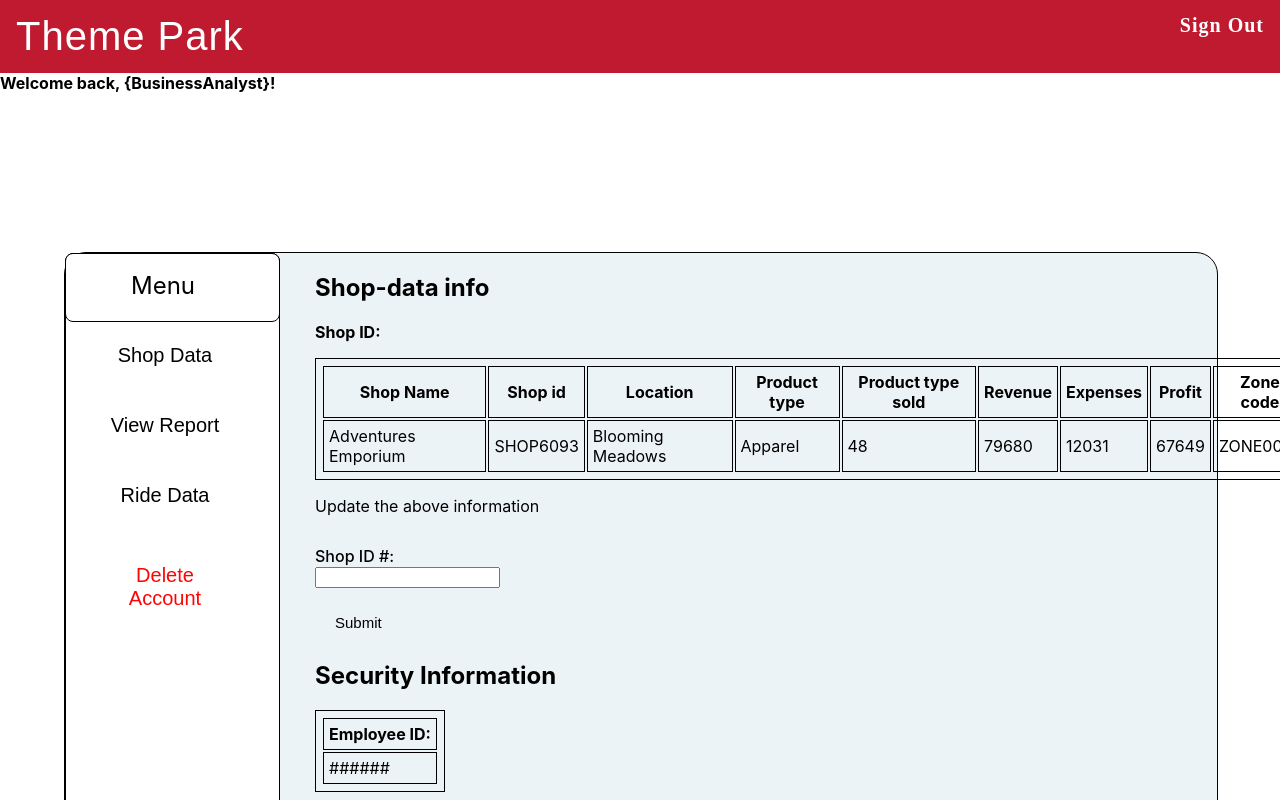
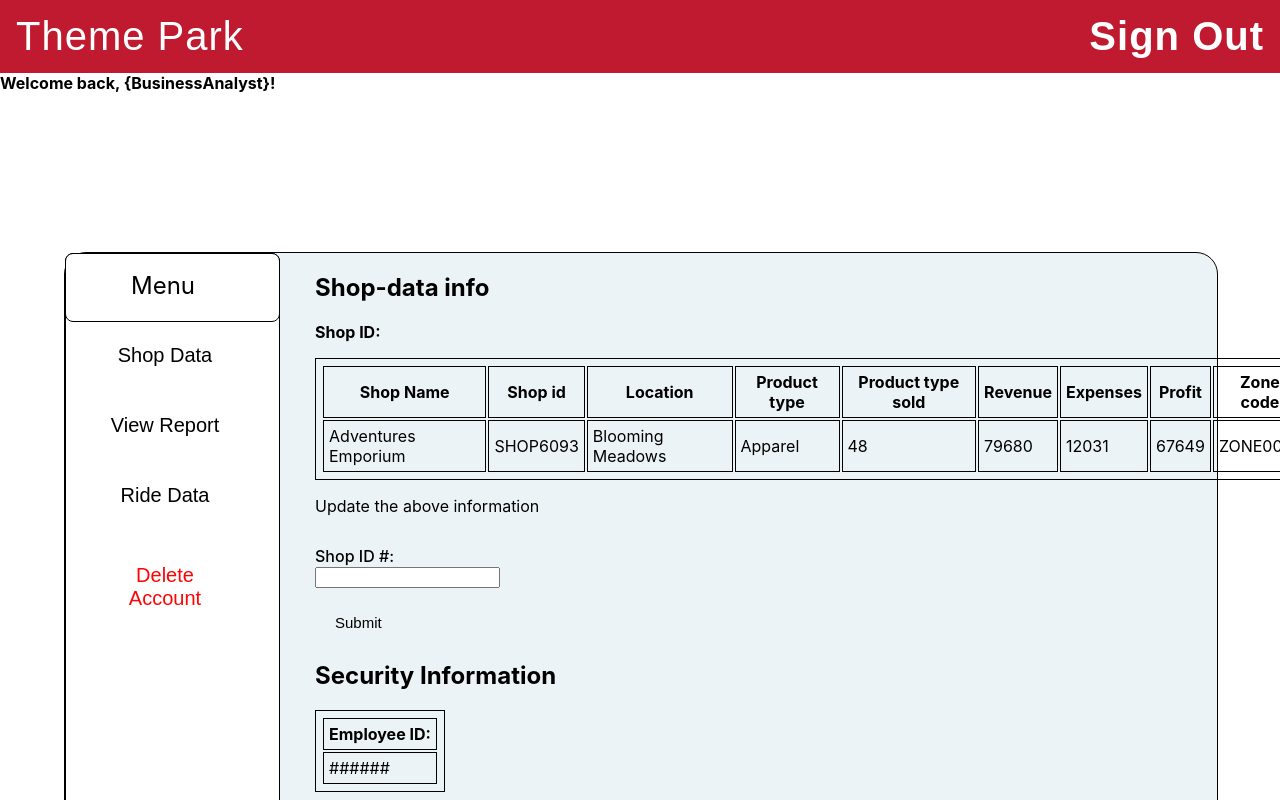
Before and after one commit to mifatran/Team7, a React (Create React App) app: page /BusinessAnalyst in a window 1280 px wide. Shown: the top 800 px of the page. Built offline with nearby package versions, Linux system fonts and the light colour scheme.

Commit message:
Update BusinessAnalyst.css

```diff
--- a/src/BusinessAnalyst.css
+++ b/src/BusinessAnalyst.css
@@ -11,15 +11,22 @@
 }
 
 .nav-item {
+  font-family: 'Jomhuria', sans-serif;
   float: right;
   display: block;
   color: white;
-  text-align: center;
   padding: 14px 16px;
-  /*font-family: system-ui, -apple-system, BlinkMacSystemFont, 'Segoe UI', Roboto, Oxygen, Ubuntu, Cantarell, 'Open Sans', 'Helvetica Neue', sans-serif;*/
-  font-size: 20px;
+  font-size: 40px;
+  letter-spacing: 1px;
 }
 
+#signout *{
+  color: white;
+  font-family: 'Mitr', serif;
+  font-size: 20px;
+  font-weight: 600;
+  cursor: pointer;
+}
 
 .welcome-back-employee {
   color: #000000;
@@ -27,11 +34,8 @@
   font-size: 40px;
   font-weight: 400;
   left: 70px;
-  letter-spacing: 0;
   position: absolute;
   top: 150px;
-
-
 }
 
 .group {
```
